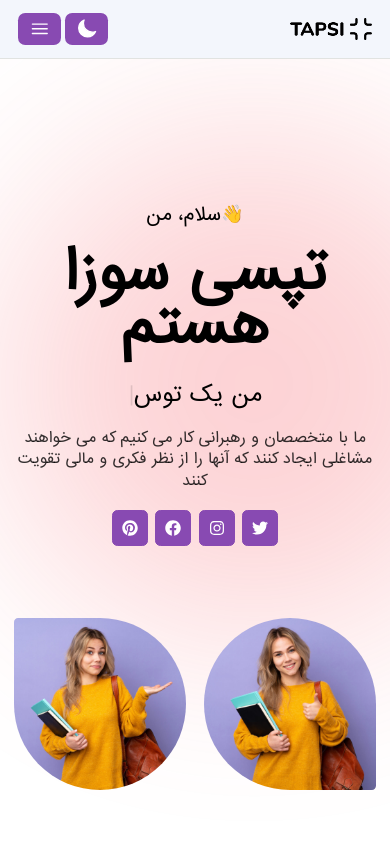
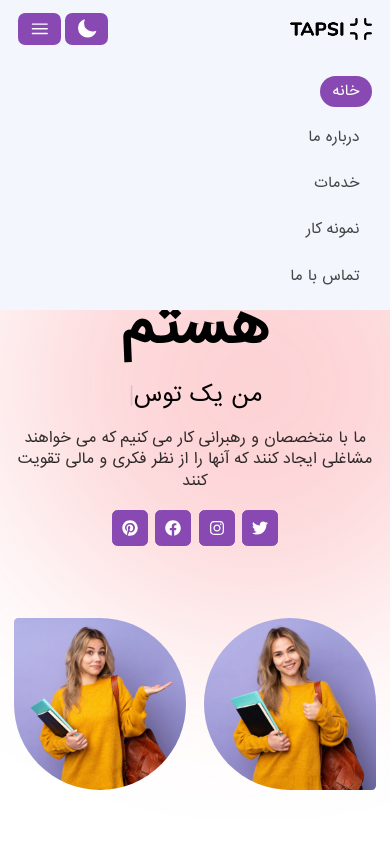
Before and after one commit to pouya-mirzaei/tapsi, a React (Create React App) app: page / in a window 390 px wide. Shown: the top 844 px of the page. Built offline with nearby package versions, Linux system fonts and the light colour scheme.

Commit message:
refactored the project

```diff
--- a/src/Header/Header.js
+++ b/src/Header/Header.js
@@ -1,15 +1,25 @@
 import React from 'react';
 import Navbar from '../Navbar/Navbar';
+import './header.css';
 
 export default class Header extends React.Component {
   constructor(props) {
     super(props);
 
+    this.state = {
+      hamburger: true,
+    };
+
     this.handleToggle = this.handleToggle.bind(this);
+    this.hadndleCLick = this.hadndleCLick.bind(this);
   }
 
   handleToggle() {
     this.props.onToggleDark();
+  }
+
+  hadndleCLick() {
+    this.setState({ hamburger: !this.state.hamburger });
   }
 
   render() {
@@ -18,7 +28,8 @@ export default class Header extends React.Component {
         {/* logo */}
         <div>
           <a href="#">
-            <img src="images/logo.png" className="w-[86px]" alt="logo" />
+            <img src="images/logo.png" className="w-[86px] dark:hidden" alt="logo" />
+            <img src="images/logo-light.png" className="w-[86px] hidden dark:block" alt="logo" />
           </a>
         </div>
 
@@ -27,6 +38,7 @@ export default class Header extends React.Component {
 
         {/* light/dark mode */}
         <div className="flex items-center gap-1">
+          {/* theme switch */}
           <div
             className="cursor-pointer bg-primary text-white dark:text-light px-3 py-1.5 rounded-lg"
             onClick={this.handleToggle}>
@@ -57,8 +69,10 @@ export default class Header extends React.Component {
               />
             </svg>
           </div>
-          <div className="cursor-pointer bg-primary text-white dark:text-light px-3 py-1.5 rounded-lg md:hidden relative">
-            <label htmlFor="hamburger">
+
+          {/* sub menu */}
+          <div className="bg-primary text-white dark:text-light px-3 py-1.5 rounded-lg md:hidden">
+            <label htmlFor="hamburger" onClick={this.hadndleCLick}>
               <svg
                 xmlns="http://www.w3.org/2000/svg"
                 fill="none"
@@ -69,8 +83,44 @@ export default class Header extends React.Component {
                 <path strokeLinecap="round" strokeLinejoin="round" d="M3.75 6.75h16.5M3.75 12h16.5m-16.5 5.25h16.5" />
               </svg>
             </label>
-            <input type="checkbox" className="hidden" id="hamburger" />
-            <div className="hidden">sum menu</div>
+            <input type="checkbox" className="theme-toggle-input" checked={this.state.hamburger} id="hamburger" />
+            <div className="sub-menu dark:bg-dark-1">
+              <ul className="flex flex-col  lg:gap-x-2 text-[14px] text-[#444746] font-medium space-y-4 [&>*]:w-max">
+                <li onClick={this.hadndleCLick} className="rounded-[30px] bg-primary text-white transition-colors ">
+                  <a href="#" className="inline-block py-1.5 px-3.5">
+                    خانه
+                  </a>
+                </li>
+                <li
+                  onClick={this.hadndleCLick}
+                  className="rounded-[30px] hover:bg-primary hover:text-light dark:text-light transition-colors">
+                  <a href="#about" className="inline-block py-1.5 px-3.5">
+                    درباره ما
+                  </a>
+                </li>
+                <li
+                  onClick={this.hadndleCLick}
+                  className="rounded-[30px] hover:bg-primary hover:text-light dark:text-light transition-colors">
+                  <a href="#services" className="inline-block py-1.5 px-3.5">
+                    خدمات
+                  </a>
+                </li>
+                <li
+                  onClick={this.hadndleCLick}
+                  className="rounded-[30px] hover:bg-primary hover:text-light dark:text-light transition-colors">
+                  <a href="#portofilo" className="inline-block py-1.5 px-3.5">
+                    نمونه کار
+                  </a>
+                </li>
+                <li
+                  onClick={this.hadndleCLick}
+                  className="rounded-[30px] hover:bg-primary hover:text-light dark:text-light transition-colors">
+                  <a href="#footer" className="inline-block py-1.5 px-3.5">
+                    تماس با ما
+                  </a>
+                </li>
+              </ul>
+            </div>
           </div>
         </div>
       </header>
--- /dev/null
+++ b/src/Header/header.css
@@ -0,0 +1,19 @@
+.theme-toggle-input {
+  display: none;
+}
+
+.sub-menu {
+  display: none;
+  position: absolute;
+  top: 100%;
+  right: 0;
+  left: 0;
+  width: 100vw;
+  background-color: #f3f6fc;
+  color: #444746;
+  padding: 1.25rem;
+}
+
+.theme-toggle-input:checked + .sub-menu {
+  display: block;
+}
```
Also changed, not shown: public/images/logo-light.png (added).
